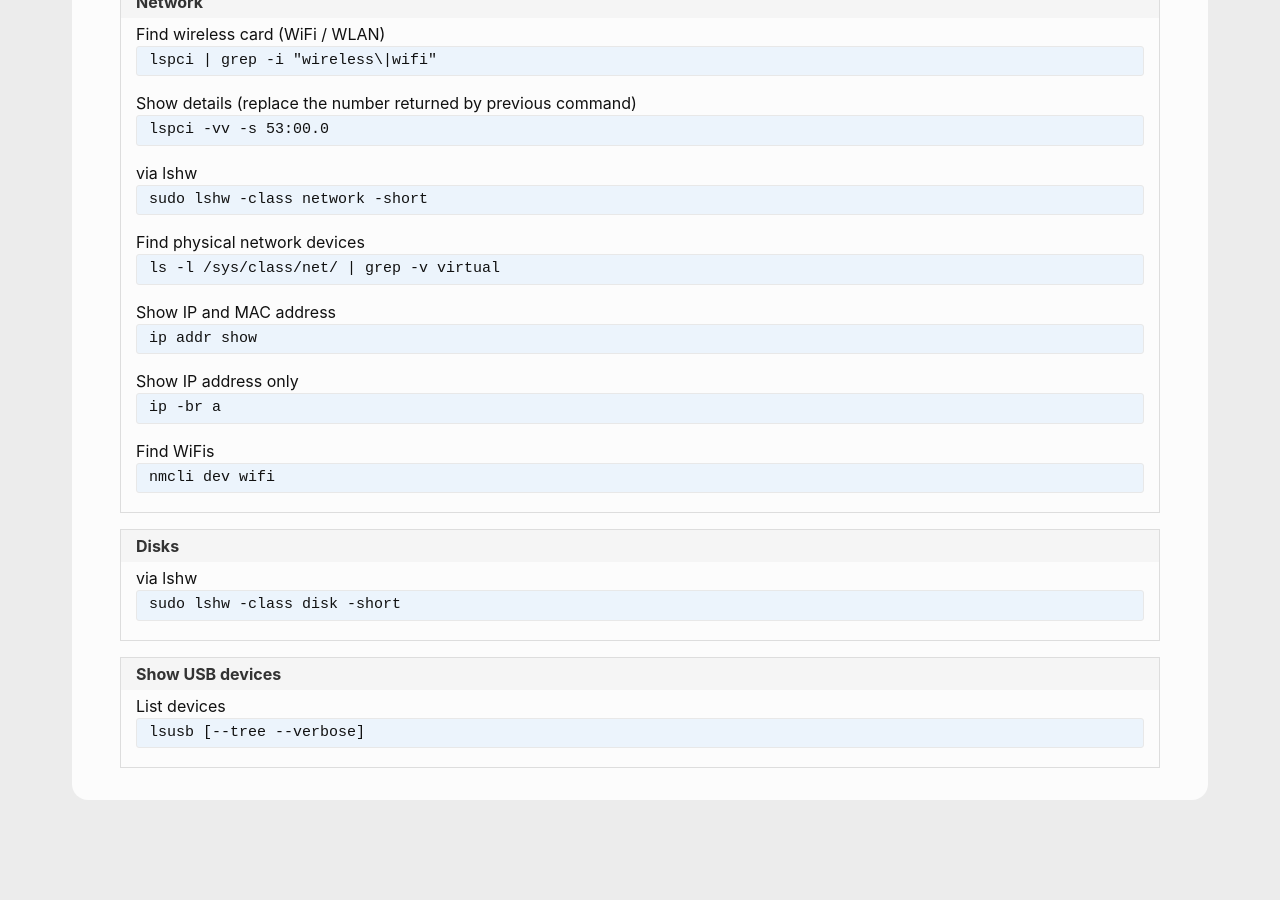
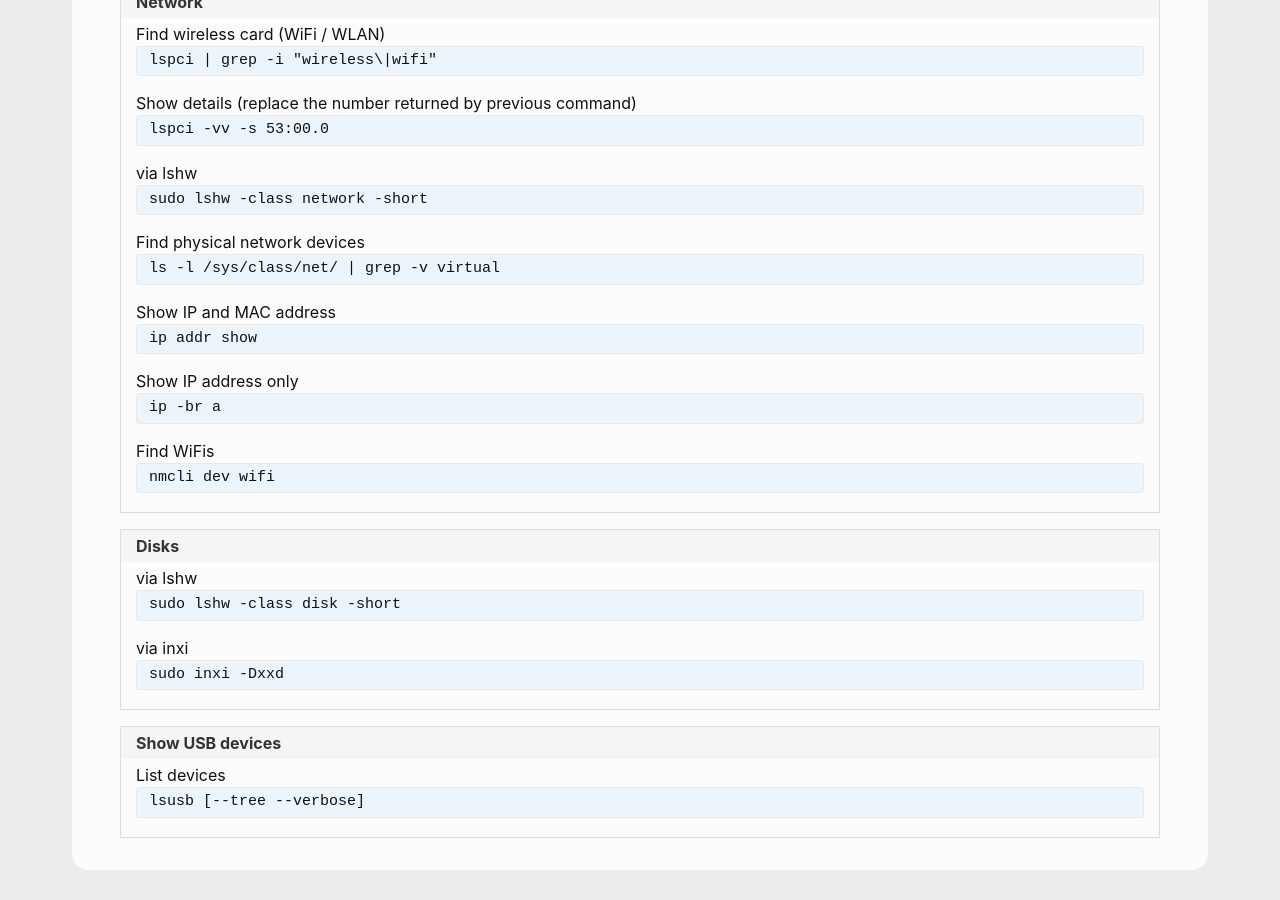
Before and after one commit to andreas-mausch/cheatsheets, a Jekyll site: the page built from _cheatsheets/hardware.md, in a window 1280 px wide and 900 px high, scrolled down 1193 px. Built offline with Jekyll 4.4.1, drawn with Linux system fonts in a browser that asks for light colours; before the commit the page ends 2023 px from its top, so only the background shows below that.

Commit message:
inxi command to list all drives with serial number

```diff
--- a/_cheatsheets/hardware.md
+++ b/_cheatsheets/hardware.md
@@ -33,6 +33,7 @@ section:
   - name: Disks
     commands:
       via lshw: sudo lshw -class disk -short
+      via inxi: sudo inxi -Dxxd
   - name: Show USB devices
     commands:
       List devices: lsusb [--tree --verbose]
```
